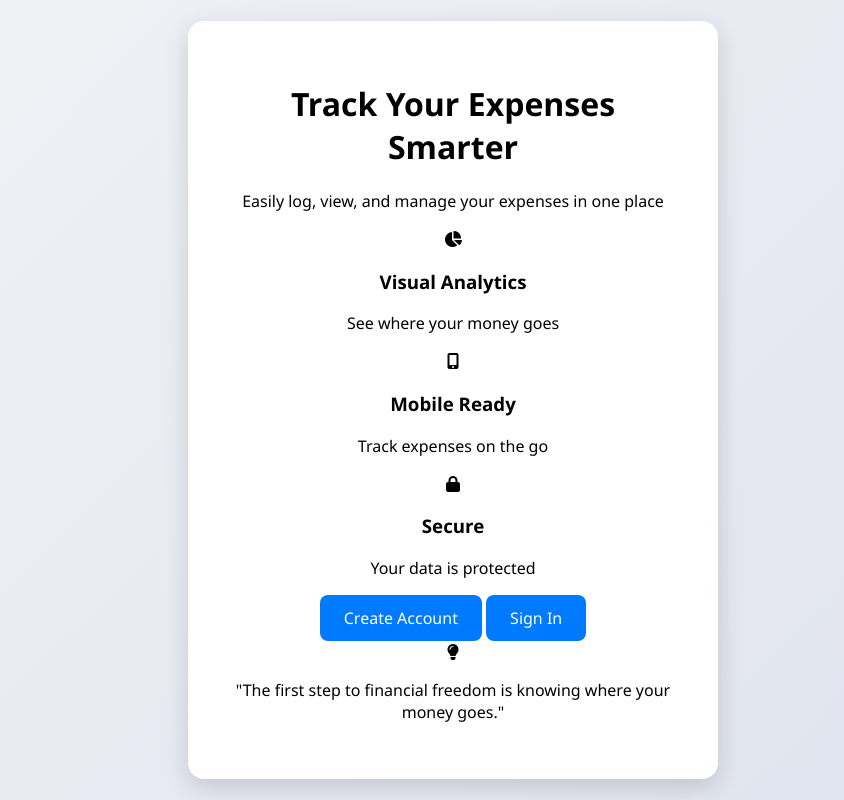
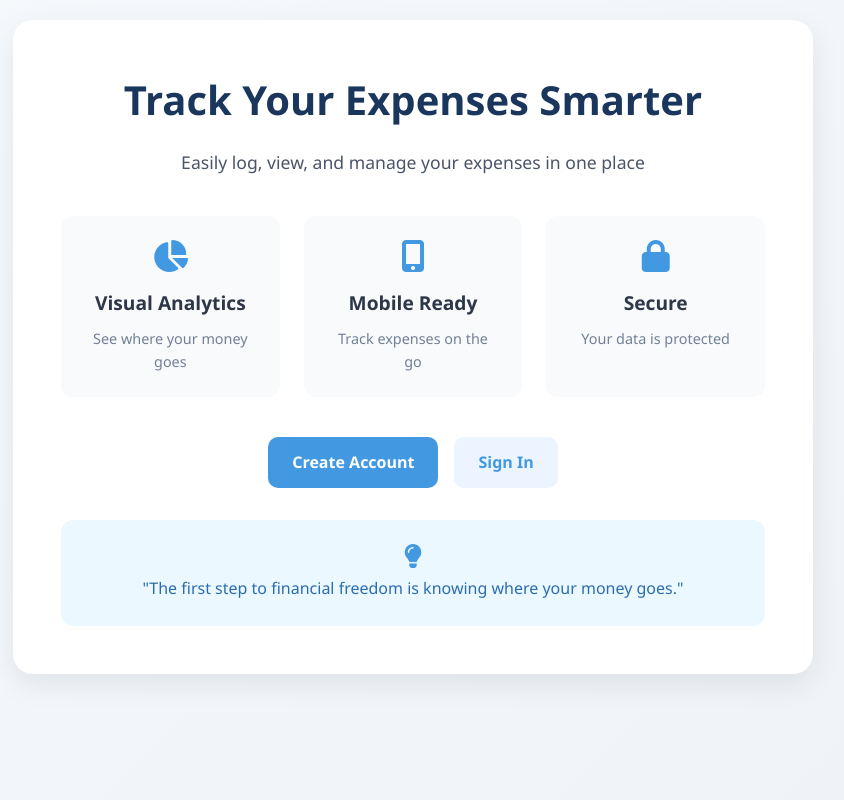
Before and after one commit to Deepali-Shrivastav/Expense_tracker, a Django app: page / in a window 1280 px wide. Shown: the whole page, without its empty margins (187-1031 px from the left). Run offline with Django 5.2, Linux system fonts and the light colour scheme.

Commit message:
updated the home page interface

```diff
--- a/exp_tracker/static/css/home.css
+++ b/exp_tracker/static/css/home.css
@@ -1,54 +1,213 @@
-/* home.css */
+/* Modern CSS with clean design */
 
-/* Page background and font */
+/* Reset and base styles */
+* {
+    margin: 0;
+    padding: 0;
+    box-sizing: border-box;
+}
+
 body {
     font-family: 'Segoe UI', Tahoma, Geneva, Verdana, sans-serif;
-    background: linear-gradient(135deg, #f0f2f5, #dfe3ee);
-    margin: 0;
-    padding: 0;
-    height: 100vh;
-    display: flex;
-    justify-content: center;
+    background: linear-gradient(135deg, #f6f9fc, #eef2f7);
+    min-height: 100vh;
+    min-width: 100vw;
+    /* display: flex; */
+    /* justify-content: center; */
     align-items: center;
+    color: #2d3748;
+    line-height: 1.6;
 }
 
-/* Main container similar to form-container */
-.home {
-    background-color: #ffffff;
-    padding: 40px;
-    border-radius: 16px;
-    box-shadow: 0 8px 25px rgba(0, 0, 0, 0.15);
-    text-align: center;
-    width: 450px;
+.container {
+    width: 100%;
+    max-width: 1200px;
+    padding: 20px;
 }
 
-/* Welcome text */
-h2 {
-    color: #333333;
-    margin-bottom: 30px;
+/* Home container */
+.home {
+    background-color: white;
+    padding: 3rem;
+    border-radius: 20px;
+    box-shadow: 0 10px 30px rgba(0, 0, 0, 0.08);
+    text-align: center;
+    width: 100%;
+    max-width: 800px;
+    margin: 0 auto;
+}
+
+/* Typography */
+.main-heading {
+    font-size: 2.5rem;
+    color: #1a365d;
+    margin-bottom: 1rem;
+    font-weight: 700;
+}
+
+.subheading {
+    font-size: 1.1rem;
+    color: #4a5568;
+    margin-bottom: 2.5rem;
+}
+
+/* Feature cards */
+.features-grid {
+    display: grid;
+    grid-template-columns: repeat(auto-fit, minmax(200px, 1fr));
+    gap: 1.5rem;
+    margin: 2.5rem 0;
+}
+
+.feature-card {
+    padding: 1.5rem;
+    background: #f8fafc;
+    border-radius: 12px;
+    transition: transform 0.2s;
+}
+
+.feature-card:hover {
+    transform: translateY(-5px);
+}
+
+.feature-card i {
+    font-size: 2rem;
+    color: #4299e1;
+    margin-bottom: 1rem;
+}
+
+.feature-card h3 {
+    font-size: 1.2rem;
+    margin-bottom: 0.5rem;
+    color: #2d3748;
+}
+
+.feature-card p {
+    font-size: 0.9rem;
+    color: #718096;
+}
+
+/* Auth buttons */
+.auth-buttons {
+    display: flex;
+    gap: 1rem;
+    justify-content: center;
+    margin: 2rem 0;
+}
+
+.cta-button {
+    display: inline-flex;
+    align-items: center;
+    gap: 0.5rem;
+    padding: 0.8rem 1.5rem;
+    border-radius: 10px;
+    font-weight: 600;
+    text-decoration: none;
+    transition: all 0.2s;
+}
+
+.cta-button.register {
+    background-color: #4299e1;
+    color: white;
+}
+
+.cta-button.login {
+    background-color: #ebf4ff;
+    color: #4299e1;
+}
+
+.cta-button:hover {
+    transform: translateY(-2px);
+    box-shadow: 0 4px 12px rgba(66, 153, 225, 0.15);
+}
+
+/* Tip box */
+.tip-box {
+    margin-top: 2rem;
+    padding: 1.5rem;
+    background: #ebf8ff;
+    border-radius: 12px;
+    color: #2b6cb0;
+}
+
+.tip-box i {
+    font-size: 1.5rem;
+    margin-bottom: 0.5rem;
+    color: #4299e1;
+}
+
+/* Dashboard styles */
+.dashboard {
+    background: white;
+    padding: 2rem;
+    border-radius: 20px;
+    box-shadow: 0 10px 30px rgba(0, 0, 0, 0.08);
+}
+
+.welcome-text {
+    font-size: 2rem;
+    color: #2d3748;
+    margin-bottom: 2rem;
+}
+
+.stats-grid {
+    display: grid;
+    grid-template-columns: repeat(auto-fit, minmax(200px, 1fr));
+    gap: 1.5rem;
+    margin-bottom: 2rem;
+}
+
+.stat-card {
+    padding: 1.5rem;
+    background: #f8fafc;
+    border-radius: 12px;
     text-align: center;
 }
 
-/* Styling for register and login sections */
-.reg, .log {
-    margin: 20px 0;
+.stat-card i {
+    font-size: 2rem;
+    color: #4299e1;
+    margin-bottom: 1rem;
 }
 
-/* Links styled like buttons */
-.reg a,
-.log a,
-a {
-    display: inline-block;
-    background-color: #007bff;
-    color: white;
-    padding: 12px 24px;
-    border-radius: 8px;
-    text-decoration: none;
-    font-size: 16px;
-    transition: background-color 0.3s ease;
+.stat-card h3 {
+    font-size: 1.2rem;
+    color: #2d3748;
+    margin-bottom: 0.5rem;
 }
 
-/* Hover effect for links */
+.placeholder-text {
+    color: #718096;
+    font-size: 0.9rem;
+}
+
+/* Responsive design */
+@media (max-width: 768px) {
+    .container {
+        padding: 1rem;
+    }
+
+    .home {
+        padding: 2rem;
+    }
+
+    .main-heading {
+        font-size: 2rem;
+    }
+
+    .features-grid {
+        grid-template-columns: 1fr;
+    }
+
+    .auth-buttons {
+        flex-direction: column;
+    }
+
+    .stats-grid {
+        grid-template-columns: 1fr;
+    }
+}
+
 .reg a:hover,
 .log a:hover,
 a:hover {
```
